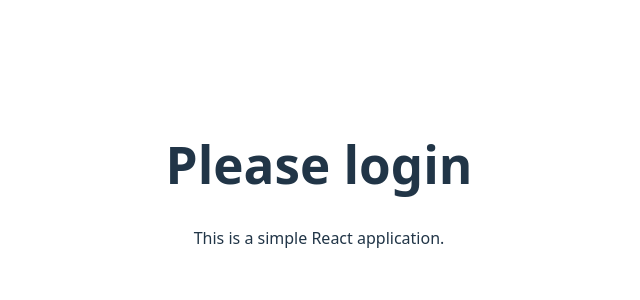
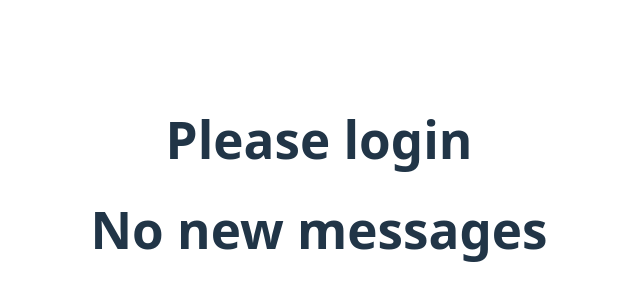
Before and after one commit to CodeHarsh108/vite-react, a React (Vite) app: page / in a window 1280 px wide. Shown: the part 216-516 px from the top of the page, without its empty margins (321-961 px from the left). Built offline with nearby package versions, Linux system fonts and the light colour scheme.

Commit message:
Conditional rendering using and operator

```diff
--- a/src/App.jsx
+++ b/src/App.jsx
@@ -12,10 +12,12 @@ function App() {
   //   </div>
   // );
   const element = <h1>{isLoggedIn ? "Welcome back" : "Please login"}</h1>
+  const messages = [];
   return (
-    <div className="App">
+    <div>
       {element}
-      <p>This is a simple React application.</p>
+      {messages.length > 0 && <h1>You have {messages.length} unread messages.</h1>}
+      {messages.length === 0 ? <h1>No new messages</h1> : null}
     </div>
   );
 }
```
